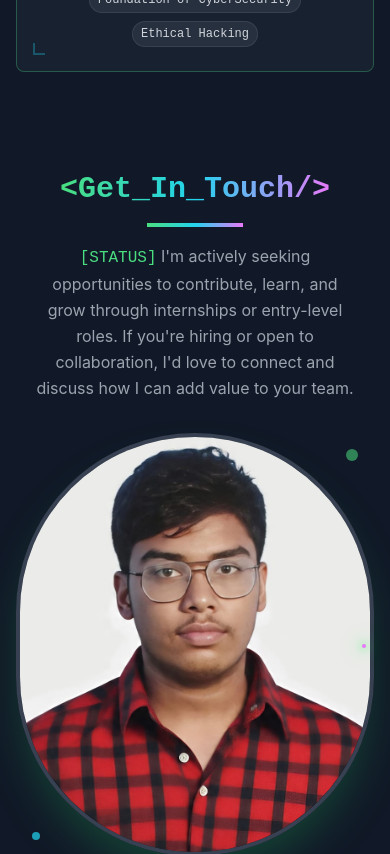
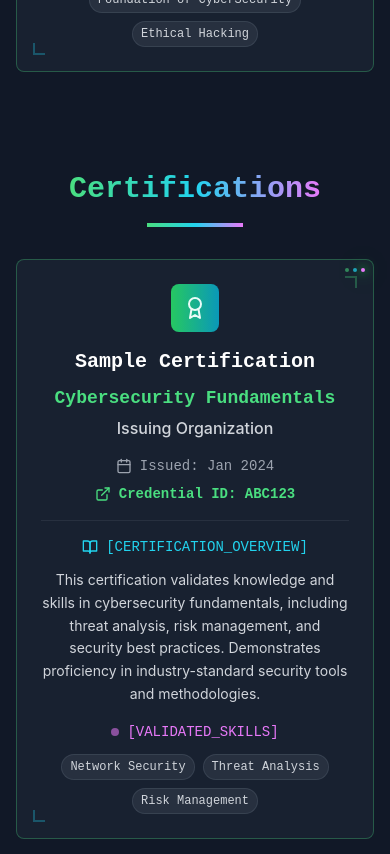
Before and after one commit to sanjeeth-solleti/portfolio, a React (Vite) app: page / in a window 390 px wide. Shown: the part 6460-7314 px from the top of the page. Built offline with nearby package versions, Linux system fonts and the light colour scheme.

Commit message:
Create Certifications Section Matching Education Style

```diff
--- a/src/App.tsx
+++ b/src/App.tsx
@@ -5,6 +5,7 @@ import Skills from './components/Skills';
 import Experience from './components/Experience';
 import Projects from './components/Projects';
 import Education from './components/Education';
+import Certifications from './components/Certifications';
 import Contact from './components/Contact';
 import CyberBackground from './components/CyberBackground';
 
@@ -25,6 +26,7 @@ function App() {
         <Experience />
         <Projects />
         <Education />
+        <Certifications />
         <Contact />
       </div>
     </div>
--- /dev/null
+++ b/src/components/Certifications.tsx
@@ -0,0 +1,198 @@
+import React from 'react';
+import { motion } from 'framer-motion';
+import { Award, Calendar, ExternalLink, BookOpen } from 'lucide-react';
+
+const Certifications = () => {
+  const containerVariants = {
+    hidden: { opacity: 0 },
+    visible: {
+      opacity: 1,
+      transition: {
+        staggerChildren: 0.2,
+        delayChildren: 0.1
+      }
+    }
+  };
+
+  const itemVariants = {
+    hidden: { opacity: 0, y: 50 },
+    visible: {
+      opacity: 1,
+      y: 0,
+      transition: {
+        duration: 0.6,
+        ease: "easeOut"
+      }
+    }
+  };
+
+  const cardVariants = {
+    hidden: { opacity: 0, scale: 0.9, y: 30 },
+    visible: {
+      opacity: 1,
+      scale: 1,
+      y: 0,
+      transition: {
+        duration: 0.6,
+        ease: "easeOut"
+      }
+    }
+  };
+
+  return (
+    <section id="certifications" className="py-12 sm:py-16 md:py-20 relative">
+      <div className="max-w-7xl mx-auto px-4 sm:px-6 lg:px-8">
+        <motion.div
+          initial="hidden"
+          whileInView="visible"
+          viewport={{ once: true, amount: 0.1 }}
+          variants={containerVariants}
+          className="text-center mb-8 sm:mb-12 md:mb-16"
+        >
+          <motion.h2
+            variants={itemVariants}
+            className="text-3xl sm:text-4xl md:text-5xl font-bold mb-4"
+          >
+            <span className="bg-gradient-to-r from-matrix-400 via-neon-400 to-electric-400 bg-clip-text text-transparent font-mono">
+              Certifications
+            </span>
+          </motion.h2>
+          <motion.div
+            variants={itemVariants}
+            className="w-24 sm:w-32 h-1 bg-gradient-to-r from-matrix-400 via-neon-400 to-electric-400 mx-auto"
+          ></motion.div>
+        </motion.div>
+
+        <div className="max-w-4xl mx-auto">
+          <motion.div
+            initial="hidden"
+            whileInView="visible"
+            viewport={{ once: true, amount: 0.1 }}
+            variants={cardVariants}
+            whileHover={{ scale: 1.02, y: -5 }}
+            className="group relative"
+          >
+            <div className="absolute -inset-1 bg-gradient-to-r from-matrix-400/30 via-neon-400/30 to-electric-400/30 rounded-lg blur opacity-0 group-hover:opacity-60 transition duration-300"></div>
+            <div className="relative bg-gray-800/60 backdrop-blur-sm rounded-lg p-6 sm:p-8 border border-matrix-400/30 hover:border-matrix-400/50 transition-all duration-300">
+              <div className="flex flex-col sm:flex-row items-start space-y-4 sm:space-y-0 sm:space-x-6">
+                <motion.div
+                  initial={{ scale: 0, rotate: -180 }}
+                  whileInView={{ scale: 1, rotate: 0 }}
+                  viewport={{ once: true }}
+                  transition={{ duration: 0.6, delay: 0.2 }}
+                  className="flex-shrink-0 mx-auto sm:mx-0"
+                >
+                  <div className="w-12 h-12 sm:w-16 sm:h-16 bg-gradient-to-r from-matrix-500 to-neon-600 rounded-lg flex items-center justify-center relative">
+                    <Award className="text-white" size={24} />
+                    <div className="absolute inset-0 bg-gradient-to-r from-matrix-400/20 to-neon-400/20 rounded-lg animate-pulse"></div>
+                  </div>
+                </motion.div>
+
+                <div className="flex-1 text-center sm:text-left">
+                  <div className="flex flex-col lg:flex-row lg:items-center lg:justify-between mb-4">
+                    <motion.div
+                      initial={{ opacity: 0, x: -30 }}
+                      whileInView={{ opacity: 1, x: 0 }}
+                      viewport={{ once: true }}
+                      transition={{ duration: 0.6, delay: 0.3 }}
+                    >
+                      <h3 className="text-xl sm:text-2xl font-bold text-white mb-2 font-mono">
+                        Sample Certification
+                      </h3>
+                      <h4 className="text-lg sm:text-xl text-matrix-400 font-semibold mb-1 font-mono">
+                        Cybersecurity Fundamentals
+                      </h4>
+                      <p className="text-base sm:text-lg text-gray-300 font-medium">
+                        Issuing Organization
+                      </p>
+                    </motion.div>
+
+                    <motion.div
+                      initial={{ opacity: 0, x: 30 }}
+                      whileInView={{ opacity: 1, x: 0 }}
+                      viewport={{ once: true }}
+                      transition={{ duration: 0.6, delay: 0.4 }}
+                      className="mt-4 lg:mt-0 lg:text-right"
+                    >
+                      <div className="flex items-center justify-center sm:justify-start lg:justify-end text-gray-400 mb-2 font-mono text-sm sm:text-base">
+                        <Calendar size={16} className="mr-2" />
+                        <span>Issued: Jan 2024</span>
+                      </div>
+                      <div className="flex items-center justify-center sm:justify-start lg:justify-end text-matrix-400">
+                        <ExternalLink size={16} className="mr-2" />
+                        <span className="font-semibold font-mono text-sm sm:text-base">Credential ID: ABC123</span>
+                      </div>
+                    </motion.div>
+                  </div>
+
+                  <motion.div
+                    initial={{ opacity: 0, y: 20 }}
+                    whileInView={{ opacity: 1, y: 0 }}
+                    viewport={{ once: true }}
+                    transition={{ duration: 0.6, delay: 0.5 }}
+                    className="border-t border-gray-700/50 pt-4"
+                  >
+                    <div className="flex items-center justify-center sm:justify-start mb-3">
+                      <BookOpen className="text-neon-400 mr-2" size={16} />
+                      <span className="text-neon-400 font-mono text-sm">[CERTIFICATION_OVERVIEW]</span>
+                    </div>
+                    <p className="text-gray-300 leading-relaxed mb-4 text-sm sm:text-base">
+                      This certification validates knowledge and skills in cybersecurity fundamentals,
+                      including threat analysis, risk management, and security best practices.
+                      Demonstrates proficiency in industry-standard security tools and methodologies.
+                    </p>
+                  </motion.div>
+
+                  <motion.div
+                    initial={{ opacity: 0 }}
+                    whileInView={{ opacity: 1 }}
+                    viewport={{ once: true }}
+                    transition={{ duration: 0.6, delay: 0.6 }}
+                    className="mt-4"
+                  >
+                    <div className="flex items-center justify-center sm:justify-start mb-3">
+                      <div className="w-2 h-2 bg-electric-400 rounded-full mr-2 animate-pulse"></div>
+                      <span className="text-electric-400 font-mono text-sm">[VALIDATED_SKILLS]</span>
+                    </div>
+                    <div className="flex flex-wrap justify-center sm:justify-start gap-2">
+                      {[
+                        'Network Security',
+                        'Threat Analysis',
+                        'Risk Management'
+                      ].map((skill, index) => (
+                        <motion.span
+                          key={index}
+                          initial={{ opacity: 0, scale: 0.8 }}
+                          whileInView={{ opacity: 1, scale: 1 }}
+                          viewport={{ once: true }}
+                          transition={{ duration: 0.3, delay: 0.7 + index * 0.1 }}
+                          whileHover={{ scale: 1.05 }}
+                          className="px-2 sm:px-3 py-1 text-xs font-medium bg-gray-700/50 text-gray-300 rounded-full border border-gray-600/50 hover:border-matrix-400/50 transition-colors duration-200 font-mono"
+                        >
+                          {skill}
+                        </motion.span>
+                      ))}
+                    </div>
+                  </motion.div>
+                </div>
+              </div>
+
+              {/* Decorative corner elements */}
+              <div className="absolute top-4 right-4 w-3 h-3 border-r-2 border-t-2 border-matrix-400/30"></div>
+              <div className="absolute bottom-4 left-4 w-3 h-3 border-l-2 border-b-2 border-neon-400/30"></div>
+
+              {/* Status indicators */}
+              <div className="absolute top-2 right-2 flex space-x-1">
+                <div className="w-1 h-1 bg-matrix-400 rounded-full animate-pulse"></div>
+                <div className="w-1 h-1 bg-neon-400 rounded-full animate-cyber-pulse"></div>
+                <div className="w-1 h-1 bg-electric-400 rounded-full animate-glow"></div>
+              </div>
+            </div>
+          </motion.div>
+        </div>
+      </div>
+    </section>
+  );
+};
+
+export default Certifications;
--- a/src/components/Header.tsx
+++ b/src/components/Header.tsx
@@ -28,6 +28,7 @@ const Header = () => {
     { label: 'Experience', id: 'experience' },
     { label: 'Projects', id: 'projects' },
     { label: 'Education', id: 'education' },
+    { label: 'Certifications', id: 'certifications' },
     { label: 'Contact', id: 'contact' },
   ];
 
```
